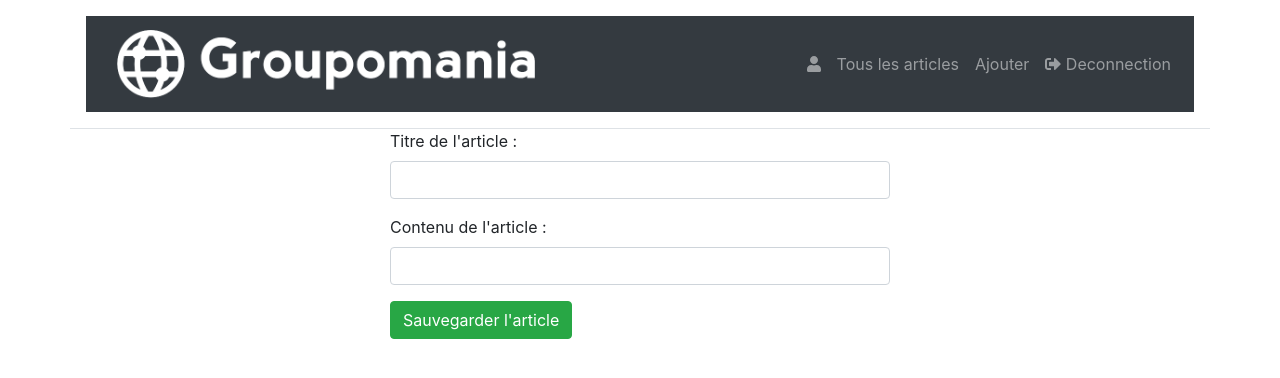
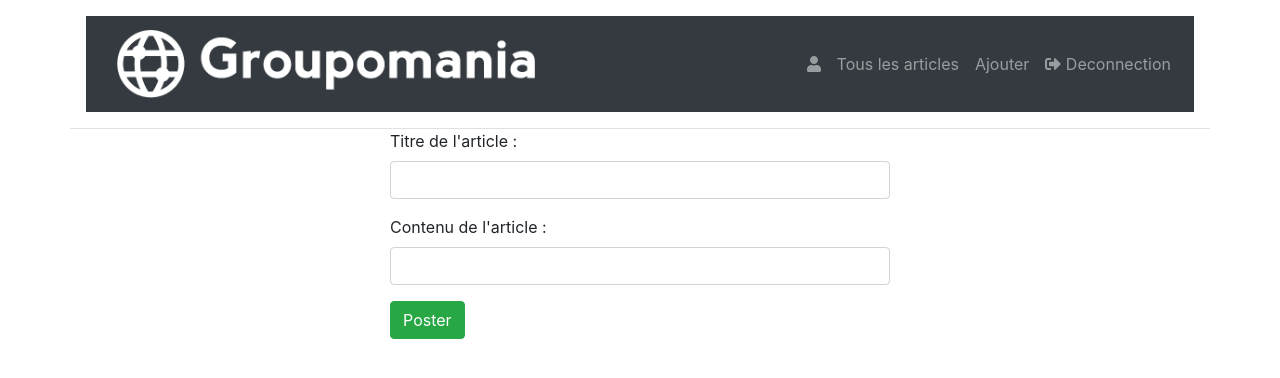
Before and after one commit to cedricbatina/reddit, a Vue app in the folder frontend/: page /add in a window 1280 px wide. Shown: the top 378 px of the page. Built offline with nearby package versions, Linux system fonts and the light colour scheme; sample sign-in values are in the browser's storage.

Commit message:
after a lil' crash on article.cue

```diff
--- a/frontend/src/components/AddArticle.vue
+++ b/frontend/src/components/AddArticle.vue
@@ -24,15 +24,11 @@
           name="content"
         />
       </div>
-      <button @click="saveArticle" class="btn btn-success">
-        Sauvegarder l'article
-      </button>
+      <button @click="saveArticle" class="btn btn-success">Poster</button>
     </div>
     <div v-else>
       <h4>Votre article a été enregistré avec succès !!!</h4>
-      <button class="btn btn-success" @click="newArticle">
-        Ajouter un autre article
-      </button>
+      <button class="btn btn-success" @click="newArticle">Ajouter</button>
     </div>
   </div>
 </template>
--- a/frontend/src/components/Article.vue
+++ b/frontend/src/components/Article.vue
@@ -239,7 +239,7 @@ export default {
         });
     },
     newComment() {
-      this.submitted = false;
+      this.submittedComment = false;
       this.comment = {};
     },
     getComment(id, index) {
--- a/frontend/src/views/Profile.vue
+++ b/frontend/src/views/Profile.vue
@@ -33,13 +33,18 @@
           <div v-else>
             <p>
               <strong
-                >Attention êtes-vous vraiment sûr(e) de supprimer votre
+                >Attention êtes-vous vraiment sûr(e) de vouloir supprimer votre
                 compte!!?</strong
               >
             </p>
-            <button @click="suppressAccount" class="btn btn-danger">
-              Supprimer le compte
-            </button>
+            <div>
+              <button @click="cancelDeletion" class="btn btn-warning mr-1">
+                NON
+              </button>
+              <button @click="suppressAccount" class="btn btn-danger">
+                OUI
+              </button>
+            </div>
           </div>
         </div>
       </div>
@@ -111,6 +116,9 @@ export default {
     confirmDeletion() {
       this.confirmed = true;
     },
+    cancelDeletion() {
+      this.confirmed = false;
+    },
     setActiveArticle(article, index) {
       this.currentArticle = article;
       this.currentIndex = index;
@@ -151,3 +159,8 @@ export default {
   },
 };
 </script>
+<style scoped>
+button {
+  font-size: 0.75em bold;
+}
+</style>
```
